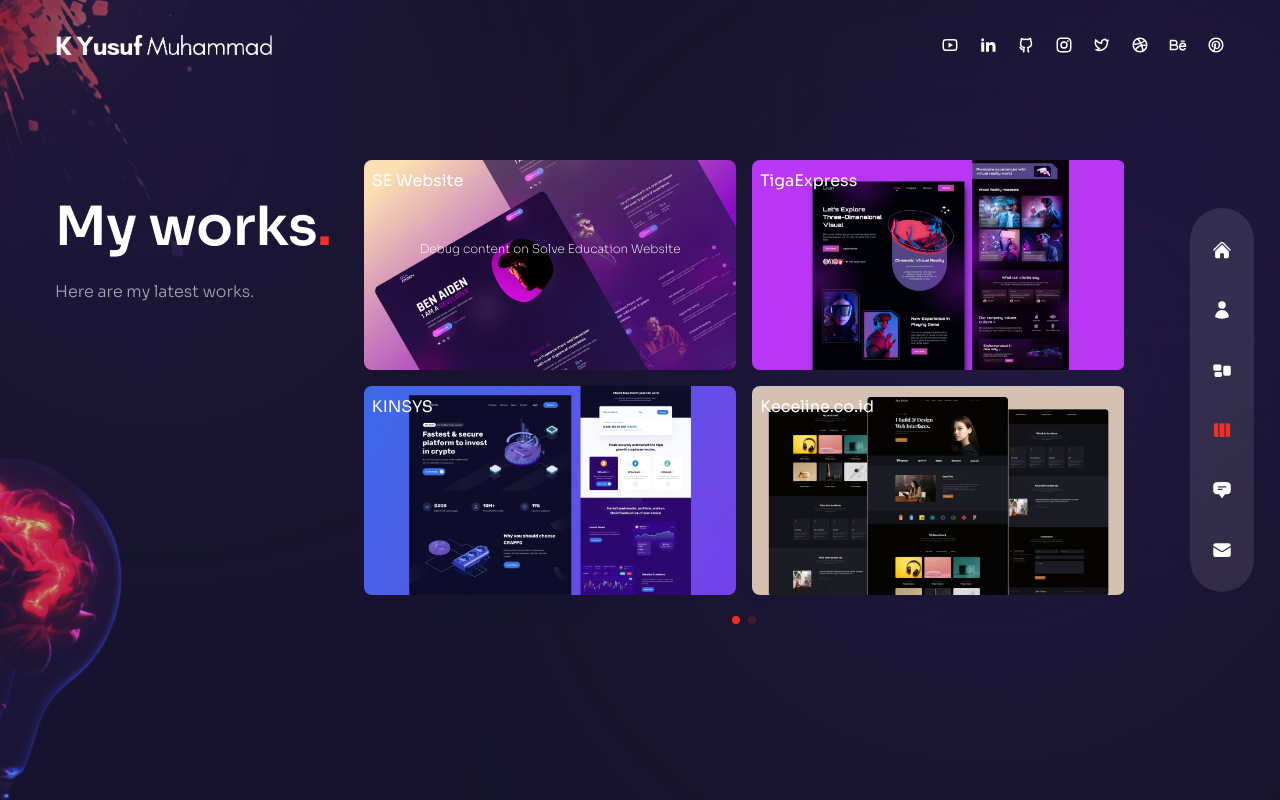
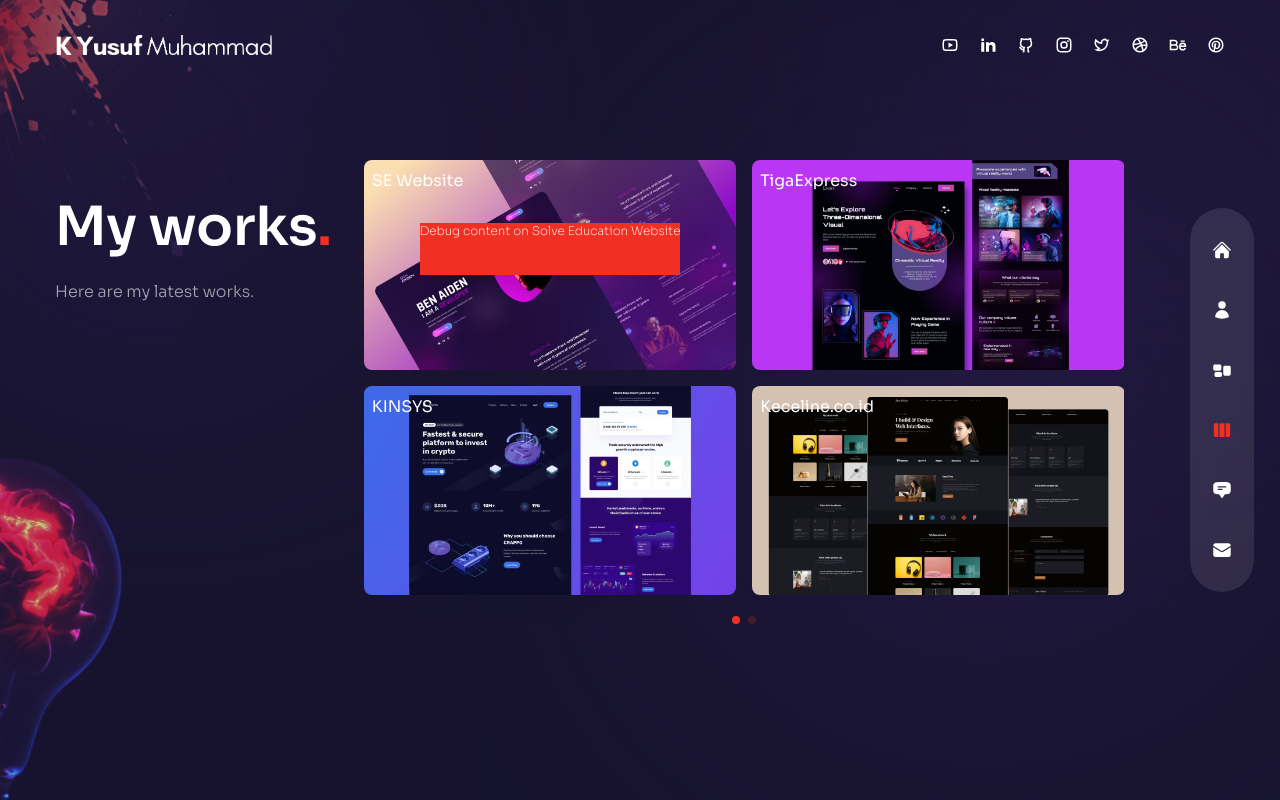
Before and after one commit to kyusufm/kyusufm.github.io, a Next.js app: page /work in a window 1280 px wide. Built offline with nearby package versions, Linux system fonts and the light colour scheme.

Commit message:
Update WorkSlider.js

```diff
--- a/components/WorkSlider.js
+++ b/components/WorkSlider.js
@@ -84,7 +84,7 @@ const WorkSlider = () => {
                           {/* image */}
                           <Image src={image.path} width={500} height={300} alt=""/>
                           <div className="absolute inset-0 mx-2 mt-2">{image.title}</div>
-                          <div className="absolute -mt-8 mx-2 font-extralight text-xs">{image.desc}</div>
+                          <div className="btn bg-accent absolute -mt-8 mx-2 font-extralight text-xs">{image.desc}</div>
                           {/* overlay gradient */}
                           <div className="absolute inset-0 bg-gradient-to-l from-transparent via-[#e838cc] to-[#4a22bd] opacity-0 group-hover:opacity-80 transition-all duration-700"></div>
                             {/* title */}
```
